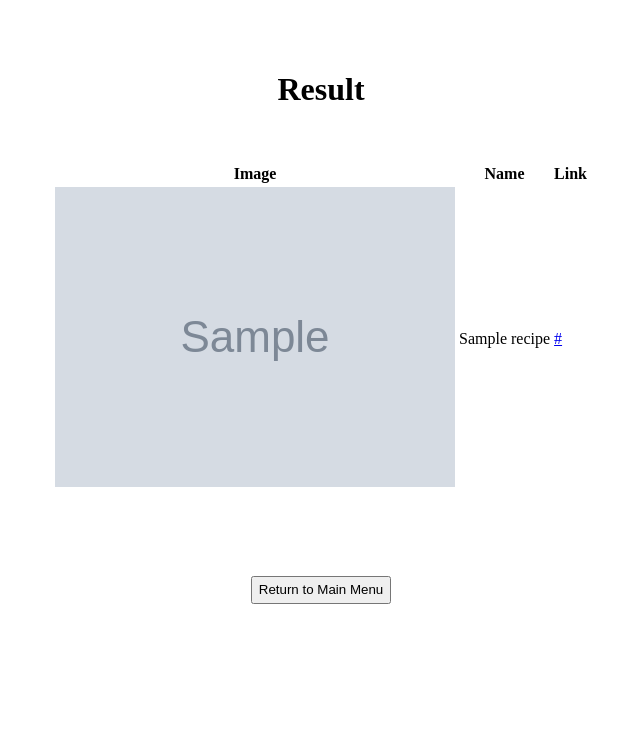
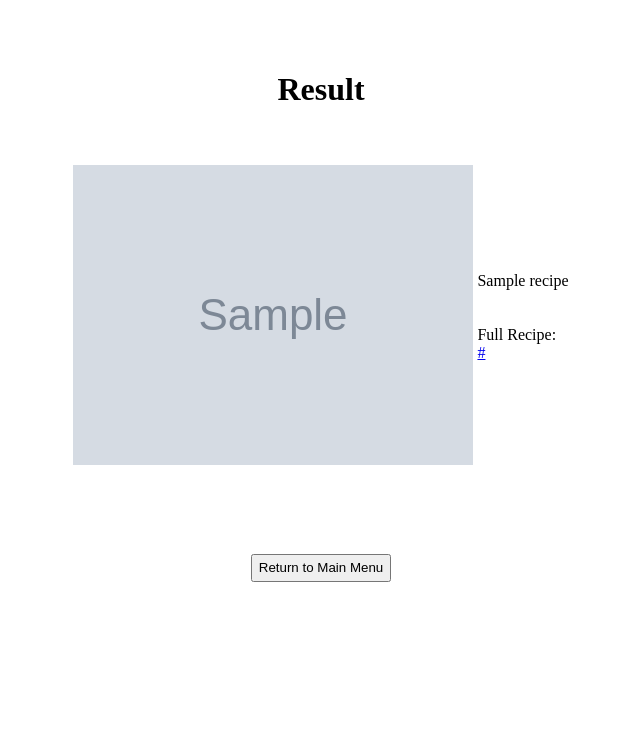
Before and after one commit to anhvo31/Recipe_Finder, a Flask app: template templates/search-result.html in a window 1280 px wide. Shown: the top 732 px of the page, without its empty margins (319-959 px from the left). Run offline with Flask 2, Linux system fonts and the light colour scheme; the template is opened without the code that fills it: most values are stand-ins (such as "Sample title", 1, 10 or a date in 2020); grey boxes marked "Sample" are stand-in pictures; parts of the project's set-up code (start-up, migrations or seed data) failed here and were passed over.

Commit message:
Changed recipe result display

```diff
--- a/app.py
+++ b/app.py
@@ -50,7 +50,7 @@ def search_result():
     if request.method == "POST":
         category = request.form.get("input-category")
 
-    # Starts client socket with user input
+    # Sets up client socket with user input
     result = recipe_client(category)
 
     return render_template("search-result.html", recipes=result)
--- a/templates/search-result.html
+++ b/templates/search-result.html
@@ -10,13 +10,6 @@
 
     <p>
         <table>
-            <thead>
-                <tr>
-                    <th>Image</th>
-                    <th>Name</th>
-                    <th>Link</th>
-                </tr>
-            </thead>
             <tbody>
                 {% for recipe in recipes %}
                 <tr>
@@ -24,10 +17,13 @@
                         <img src="{{recipe['image']}}" alt="food image">
                     </td>
                     <td>
-                        {{recipe["name"]}}
-                    </td>
-                    <td>
-                        <a href="{{recipe['link']}}">{{recipe['link']}}</a>
+                        <div>{{recipe["name"]}}</div>
+                        <br><br>
+                        <div>
+                            Full Recipe:
+                            <br>
+                            <a href="{{recipe['link']}}">{{recipe['link']}}</a>
+                        </div>
                     </td>
                 </tr>
                 {% endfor %}
```
